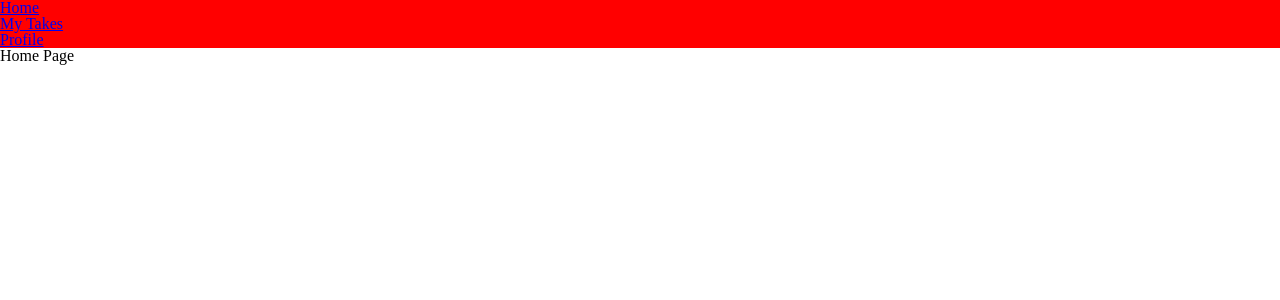
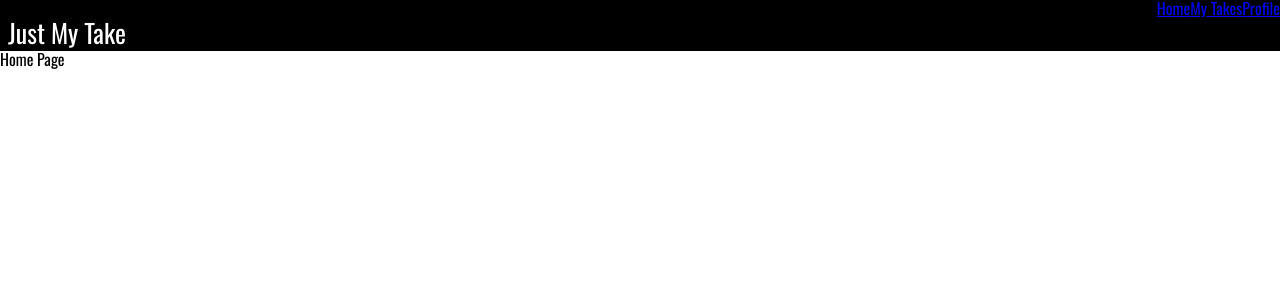
Before and after one commit to EidorianAvi/JustMyTake-Frontend, a React (Create React App) app: page / in a window 1280 px wide. Shown: the top 300 px of the page. Built offline with nearby package versions, Linux system fonts and the light colour scheme.

Commit message:
Bring in external font modify NavBar

```diff
--- a/public/index.html
+++ b/public/index.html
@@ -3,6 +3,8 @@
   <head>
     <meta charset="utf-8" />
     <link rel="icon" href="%PUBLIC_URL%/favicon.ico" />
+    <link rel="preconnect" href="https://fonts.gstatic.com">
+    <link href="https://fonts.googleapis.com/css2?family=Oswald:wght@300;400;700&display=swap" rel="stylesheet">
     <meta name="viewport" content="width=device-width, initial-scale=1" />
     <meta name="theme-color" content="#000000" />
     <meta
--- a/src/App.css
+++ b/src/App.css
@@ -52,3 +52,7 @@ table {
 * {
   box-sizing: border-box;
 }
+
+body {
+	font-family: 'Oswald', sans-serif;
+}
--- a/src/components/NavBar/NavBar.css
+++ b/src/components/NavBar/NavBar.css
@@ -1,3 +1,20 @@
 nav {
-    background:red;
+    background: black;
+    width: 100%;
+
+    display: flex;
+    justify-content: space-between;
 }
+
+h3 {
+    padding: 20px 0px 5px 8px;
+    color: white;
+
+    font-size: 26px;
+}
+
+ul {
+    display: flex;
+    color: white;
+    list-style-type: none;
+}
--- a/src/components/NavBar/NavBar.js
+++ b/src/components/NavBar/NavBar.js
@@ -7,6 +7,7 @@ const NavBar = () => {
     return (
         <div>
             <nav>
+                <h3>Just My Take</h3>
                 <ul>
                     <li><NavLink exact to="/">Home</NavLink></li>
                     <li><NavLink to="/my-takes">My Takes</NavLink></li>
```
Also changed, not shown: 1 other file (tests, documents, lock files or other folders).
